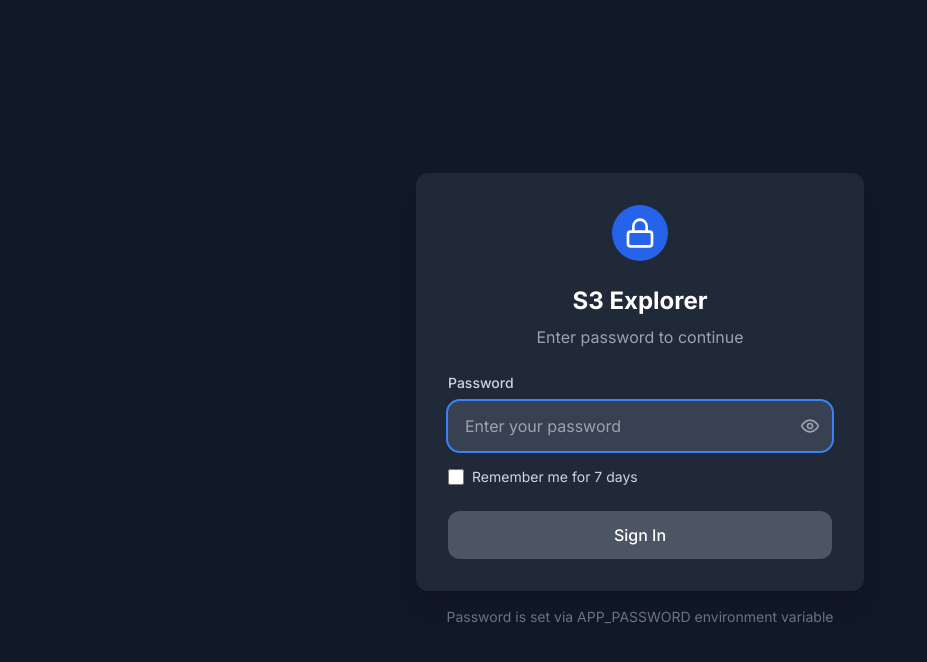
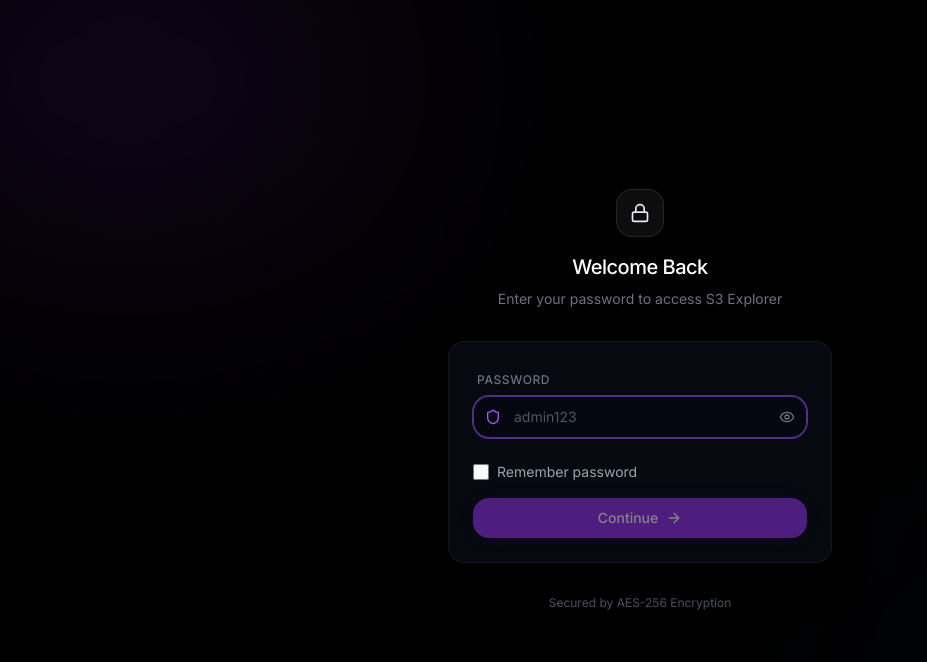
Before and after one commit to subratomandal/s3explorer, a React (Vite) app in the folder apps/client/: page / in a window 1280 px wide. Shown: the top 662 px of the page, without its empty margins (0-927 px from the left). Built offline with nearby package versions, Linux system fonts and the light colour scheme; no server answers.

Commit message:
feat: redesign login page aesthetics

```diff
--- a/apps/client/src/components/LoginPage.tsx
+++ b/apps/client/src/components/LoginPage.tsx
@@ -1,5 +1,5 @@
 import { useState } from 'react';
-import { Lock, Eye, EyeOff } from 'lucide-react';
+import { Lock, Eye, EyeOff, Shield, ArrowRight } from 'lucide-react';
 import * as api from '../api';
 
 interface LoginPageProps {
@@ -29,63 +29,67 @@ export function LoginPage({ onLogin }: LoginPageProps) {
   };
 
   return (
-    <div className="min-h-screen bg-gray-900 flex items-center justify-center p-4">
-      <div className="w-full max-w-md">
-        <div className="bg-gray-800 rounded-lg shadow-xl p-8">
-          <div className="flex justify-center mb-6">
-            <div className="p-3 bg-blue-600 rounded-full">
-              <Lock className="w-8 h-8 text-white" />
-            </div>
+    <div className="min-h-screen bg-black flex items-center justify-center p-4 relative overflow-hidden">
+      {/* Background Ambience */}
+      <div className="absolute top-0 left-0 w-full h-full overflow-hidden pointer-events-none">
+        <div className="absolute top-[-10%] left-[-10%] w-[40%] h-[40%] bg-purple-900/20 rounded-full blur-[120px]" />
+        <div className="absolute bottom-[-10%] right-[-10%] w-[40%] h-[40%] bg-blue-900/10 rounded-full blur-[120px]" />
       </div>
 
-          <h1 className="text-2xl font-bold text-white text-center mb-2">
-            S3 Explorer
-          </h1>
-          <p className="text-gray-400 text-center mb-6">
-            Enter password to continue
-          </p>
+      <div className="w-full max-w-sm relative z-10 animate-in fade-in slide-in-from-bottom-4 duration-700">
+        {/* Header */}
+        <div className="text-center mb-8">
+          <div className="w-12 h-12 bg-white/5 border border-white/10 rounded-2xl flex items-center justify-center mx-auto mb-4 shadow-xl backdrop-blur-sm">
+            <Lock className="w-5 h-5 text-gray-200" />
+          </div>
+          <h1 className="text-xl font-medium text-white tracking-tight">Welcome Back</h1>
+          <p className="text-sm text-gray-500 mt-2">Enter your password to access S3 Explorer</p>
+        </div>
 
-          <form onSubmit={handleSubmit}>
-            <div className="mb-4">
-              <label className="block text-sm font-medium text-gray-300 mb-2">
-                Password
-              </label>
-              <div className="relative">
+        {/* Card */}
+        <div className="bg-gray-900/40 border border-white/5 backdrop-blur-xl rounded-2xl p-6 shadow-2xl">
+          <form onSubmit={handleSubmit} className="space-y-4">
+            <div className="space-y-1.5">
+              <label className="text-xs font-medium text-gray-500 uppercase tracking-wider ml-1">Password</label>
+              <div className="relative group">
+                <div className="absolute inset-y-0 left-0 pl-3 flex items-center pointer-events-none">
+                  <Shield className="h-4 w-4 text-gray-500 group-focus-within:text-purple-500 transition-colors" />
+                </div>
                 <input
                   type={showPassword ? 'text' : 'password'}
                   value={password}
                   onChange={(e) => setPassword(e.target.value)}
-                  className="w-full px-4 py-3 bg-gray-700 border border-gray-600 rounded-lg text-white placeholder-gray-400 focus:outline-none focus:ring-2 focus:ring-blue-500 focus:border-transparent"
-                  placeholder="Enter your password"
+                  className="block w-full pl-10 pr-10 py-2.5 bg-gray-950/50 border border-gray-800 rounded-xl text-white placeholder-gray-600 focus:outline-none focus:border-purple-500/50 focus:ring-1 focus:ring-purple-500/50 transition-all text-sm"
+                  placeholder="admin123"
                   required
                   autoFocus
                 />
                 <button
                   type="button"
                   onClick={() => setShowPassword(!showPassword)}
-                  className="absolute right-3 top-1/2 transform -translate-y-1/2 text-gray-400 hover:text-white"
+                  className="absolute inset-y-0 right-0 pr-3 flex items-center text-gray-500 hover:text-gray-300 transition-colors cursor-pointer"
                 >
-                  {showPassword ? <EyeOff className="w-5 h-5" /> : <Eye className="w-5 h-5" />}
+                  {showPassword ? <EyeOff className="h-4 w-4" /> : <Eye className="h-4 w-4" />}
                 </button>
               </div>
             </div>
 
-            <div className="mb-6">
-              <label className="flex items-center">
+            <div className="flex items-center pt-2">
               <input
+                id="remember-me"
                 type="checkbox"
                 checked={rememberMe}
                 onChange={(e) => setRememberMe(e.target.checked)}
-                  className="w-4 h-4 rounded border-gray-600 bg-gray-700 text-blue-600 focus:ring-blue-500"
+                className="h-4 w-4 rounded border-gray-700 bg-gray-800 text-purple-600 focus:ring-purple-500/50 focus:ring-offset-0 focus:ring-offset-transparent cursor-pointer"
               />
-                <span className="ml-2 text-sm text-gray-300">
-                  Remember me for 7 days
-                </span>
+              <label htmlFor="remember-me" className="ml-2 block text-sm text-gray-400 cursor-pointer hover:text-gray-300 transition-colors">
+                Remember password
               </label>
             </div>
 
             {error && (
-              <div className="mb-4 p-3 bg-red-900/50 border border-red-700 rounded-lg text-red-300 text-sm">
+              <div className="p-3 rounded-lg bg-red-500/10 border border-red-500/20 text-red-400 text-xs flex items-center gap-2 animate-in fade-in slide-in-from-top-1">
+                <Shield className="w-3 h-3" />
                 {error}
               </div>
             )}
@@ -93,15 +97,19 @@ export function LoginPage({ onLogin }: LoginPageProps) {
             <button
               type="submit"
               disabled={loading || !password}
-              className="w-full py-3 px-4 bg-blue-600 hover:bg-blue-700 disabled:bg-gray-600 disabled:cursor-not-allowed text-white font-medium rounded-lg transition-colors"
+              className="w-full py-2.5 px-4 bg-purple-600 hover:bg-purple-500 text-white text-sm font-medium rounded-xl transition-all shadow-[0_0_20px_-5px_rgba(147,51,234,0.3)] hover:shadow-[0_0_25px_-5px_rgba(147,51,234,0.5)] active:scale-[0.98] disabled:opacity-50 disabled:cursor-not-allowed flex items-center justify-center gap-2 group"
             >
-              {loading ? 'Signing in...' : 'Sign In'}
+              {loading ? 'Authenticating...' : (
+                <>
+                  Continue <ArrowRight className="w-4 h-4 group-hover:translate-x-0.5 transition-transform" />
+                </>
+              )}
             </button>
           </form>
         </div>
 
-        <p className="mt-4 text-center text-sm text-gray-500">
-          Password is set via APP_PASSWORD environment variable
+        <p className="text-center text-xs text-gray-600 mt-8">
+          Secured by AES-256 Encryption
         </p>
       </div>
     </div>
```
Lines whose indentation alone changed are shown as unchanged.
